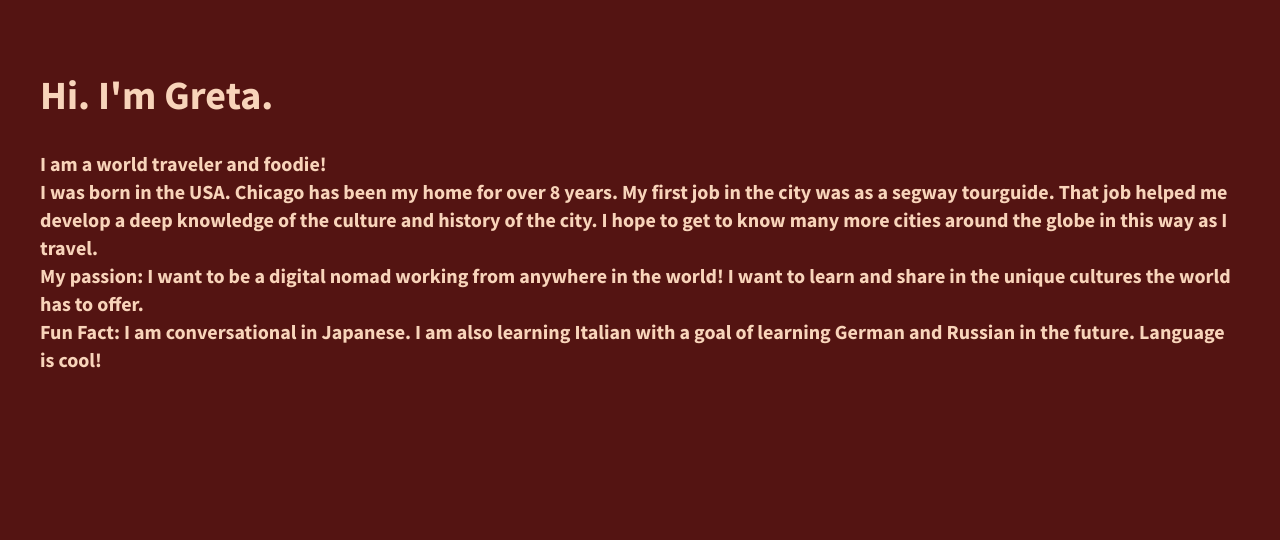
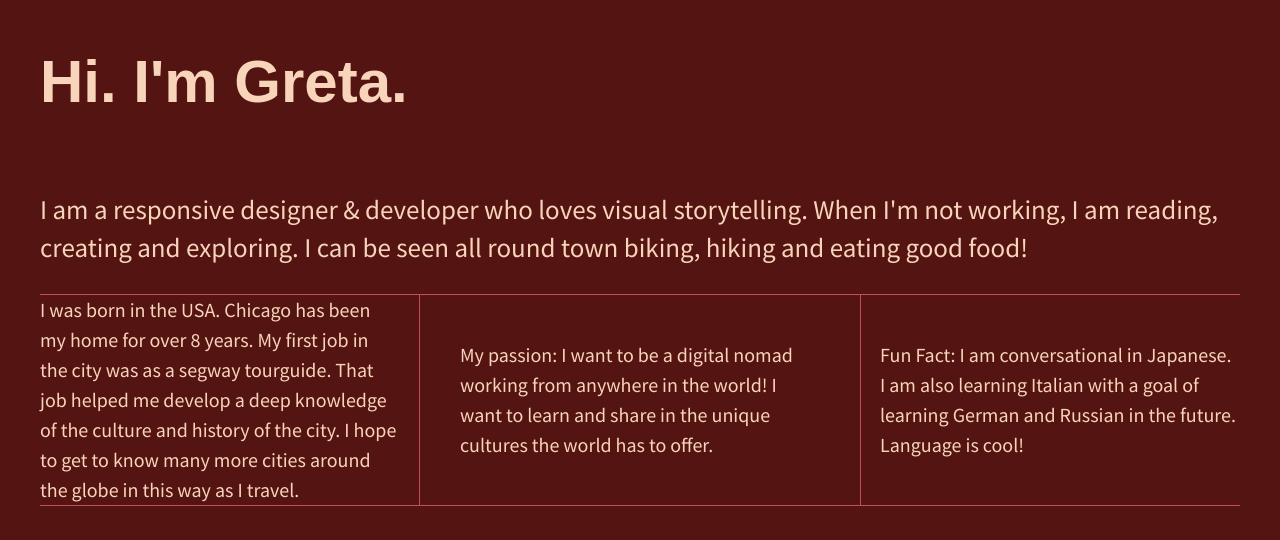
Before and after one commit to GretaGG/flexbox-divs, a plain HTML site: page index.html in a window 1280 px wide. Drawn offline with nearby package versions, Linux system fonts and the light colour scheme.

Commit message:
Css flexbox arrangment

```diff
--- a/css/main.css
+++ b/css/main.css
@@ -102,46 +102,80 @@ html {
   width: 100%;
 }
 
-
-
   body {
     font-family: 'Source Sans Pro', sans-serif;
-  font-weight: 700;
-  padding: 2em;
+    padding: 0em 2em;
     font-size: 1.25em;
-  height: 100%;
     color: #f8d4ba;
+    display: flex;
+    justify-content: center;
+}
 
+ .flex-container {
+    display: flex;
+    flex-flow: row wrap;
+    justify-content: space-between;
+    max-width: 1200px;
+ }
+
+header,
+footer {
+    width: 100%;
+    display: flex;
+    justify-content: flex-start;
+}
+
+header h1 {
+    font-family: 'montserrat', sans-serif;
+    font-size: 3em;
+}
+
+main {
+    width: 100%;
+    display: flex;
+    justify-content: center;
+    border-bottom: 1px solid #c34f5a;
 
 }
 
-.wrapper {
-  /*add display:flex and set justify-content to space-between*/
-  font-weight: 700;
-  display: flex;
-  justify-content: space-between;
-  align-items: center;
-
-
+main p {
+  font-size: 1.35em;
 }
 
-.div-1, .div-2, .div-3 {
-  /*give the divs a width of 30%, add display:flex, set justify-content and align-items to center*/
-  color: #fff;
+.flex-items {
+    display: flex;
+    justify-content: center;
+    align-items: center;
+    line-height: 1.5em;
+    font-size: 1em;
+    border-bottom: 1px solid #c34f5a;
+}
+
+/* I think something like this needs to go below but im not sure because I thought it was covered with the flex items.
+#div-1, #div-2, #div-3 {
     line-height: 1.5em;
     font-size: 1.6em;
-  background-color: #541412;
     height: 300px;
     width: 30%;
     display: flex;
     justify-content: center;
     align-items: center;
+    color: #f8d4ba;
+    background-color: #541412;
+    flex-shrink: initial;
+
+  } */
+
+
+footer {
+    border-top: 1px solid #c34f5a;
+
 }
 
-.wrapper{
-    font-family: 'source sans pro';
-    font-size: 1.3em;
+footer i {
+    padding: 30px 20px 0 0;
 }
+
 
 
 /* ==========================================================================
@@ -223,14 +257,23 @@ body {
    These examples override the primary ('mobile first') styles.
    Modify as content requires.
    ========================================================================== */
-   @media all and (min-width: 1200px) {
-    .div-1, .div-2, .div-3 {
-      flex-basis: 30%;
+   @media all and (max-width: 768px){
+    body {
+        padding: 1em;
+    }
    }
 
-    .div-1, .div-2 {
+   @media all and (min-width: 1200px) {
+    .flex-items{
+      flex-basis: 30%;
+      border-bottom: none;
+    }
+
+    #div-2 {
+      border-left: 1px solid #c34f5a;
       border-right: 1px solid #c34f5a;
-      padding-right: 30px;
+      padding: 0 40px;
+
     }
 }
 
--- a/index.html
+++ b/index.html
@@ -25,7 +25,12 @@
             <header>
                 <h1>Hi. I'm Greta.</h1>
             </header>
-            <main> I am a world traveler and foodie!</main>
+            <main>
+                <p>I am a responsive designer & developer who loves visual storytelling. When I'm not working, I am reading, creating and exploring.
+                    I can be seen all round town biking, hiking and eating good food!
+                </p>
+            </main>
+
             <div id="div-1" class="flex-items">
                 I was born in the USA. Chicago has been my home for over 8 years. My first job in the city was as a segway tourguide.
                 That job helped me develop a deep knowledge of the culture and history of the city.
```
Lines whose indentation alone changed are shown as unchanged.
